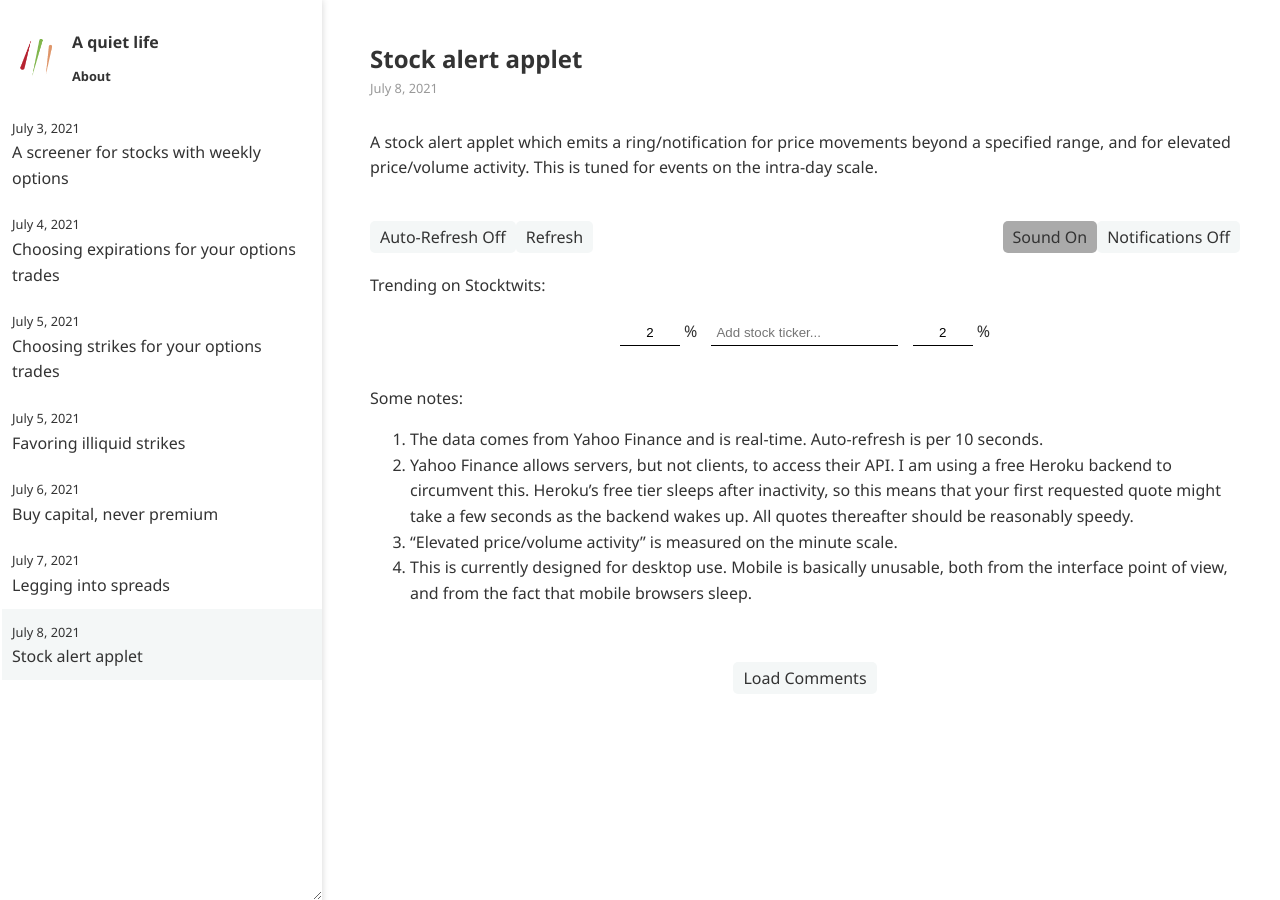
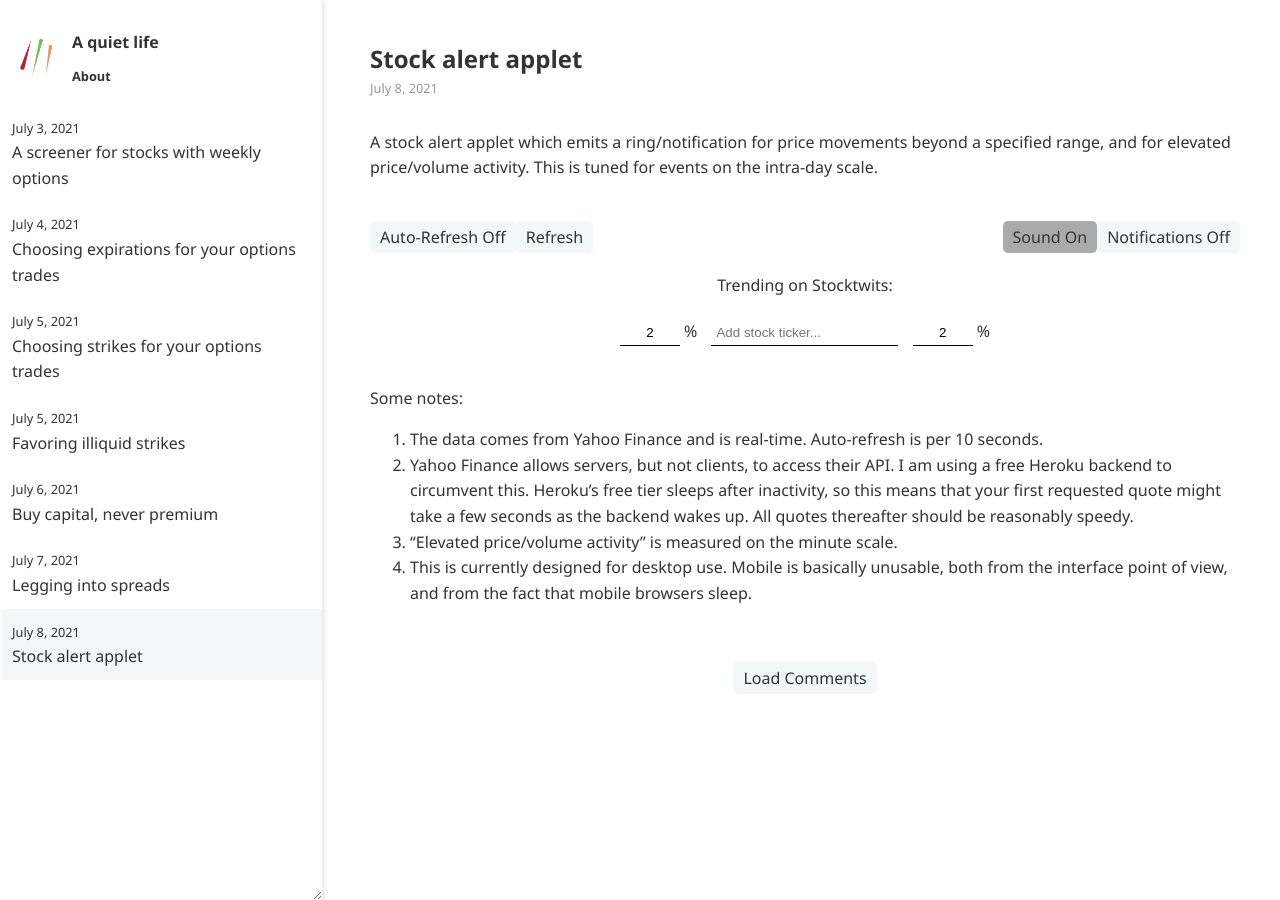
Before and after one commit to ansyblenetwork/aquietlife, a Jekyll site: the page built from _posts/2021-07-08-alerts.md, in a window 1280 px wide. Built offline with Jekyll 4.4.1, drawn with Linux system fonts in a browser that asks for light colours.

Commit message:
Update 2021-07-08-alerts.md

```diff
--- a/_posts/2021-07-08-alerts.md
+++ b/_posts/2021-07-08-alerts.md
@@ -19,7 +19,7 @@
 <button onclick="toggleSound(this);" id="soundButton" class="active" style="float:right">Sound On</button>
 </div>
 
-<div style="margin-bottom:20px" id="stocktwits">Trending on Stocktwits:</div>
+<div style="margin-bottom:20px;text-align:center" id="stocktwits">Trending on Stocktwits:</div>
 
 <div style="width:max-content; margin:auto">
 <input id="defaultLower" onblur="if (!this.value) this.value = 0; defaultLower = parseFloat(this.value);" type="text" autocomplete="off" value="2" placeholder="Margin..."> %
@@ -187,7 +187,7 @@
 	}).then(function(data) {
 		stList = [];
 		weeklyList = [];
-		let stString = "Trending on Stocktwits with <strong>weeklys</strong> (" + new Date().toLocaleTimeString() + "): ";
+		let stString = "Trending on Stocktwits with <strong>weeklys</strong> (" + new Date().toLocaleTimeString() + "):<br><br>";
 		data.symbols.forEach(function(stockData) {
 			stList.push(stockData.symbol);
 			if (weeklys.includes(stockData.symbol)) {
```
